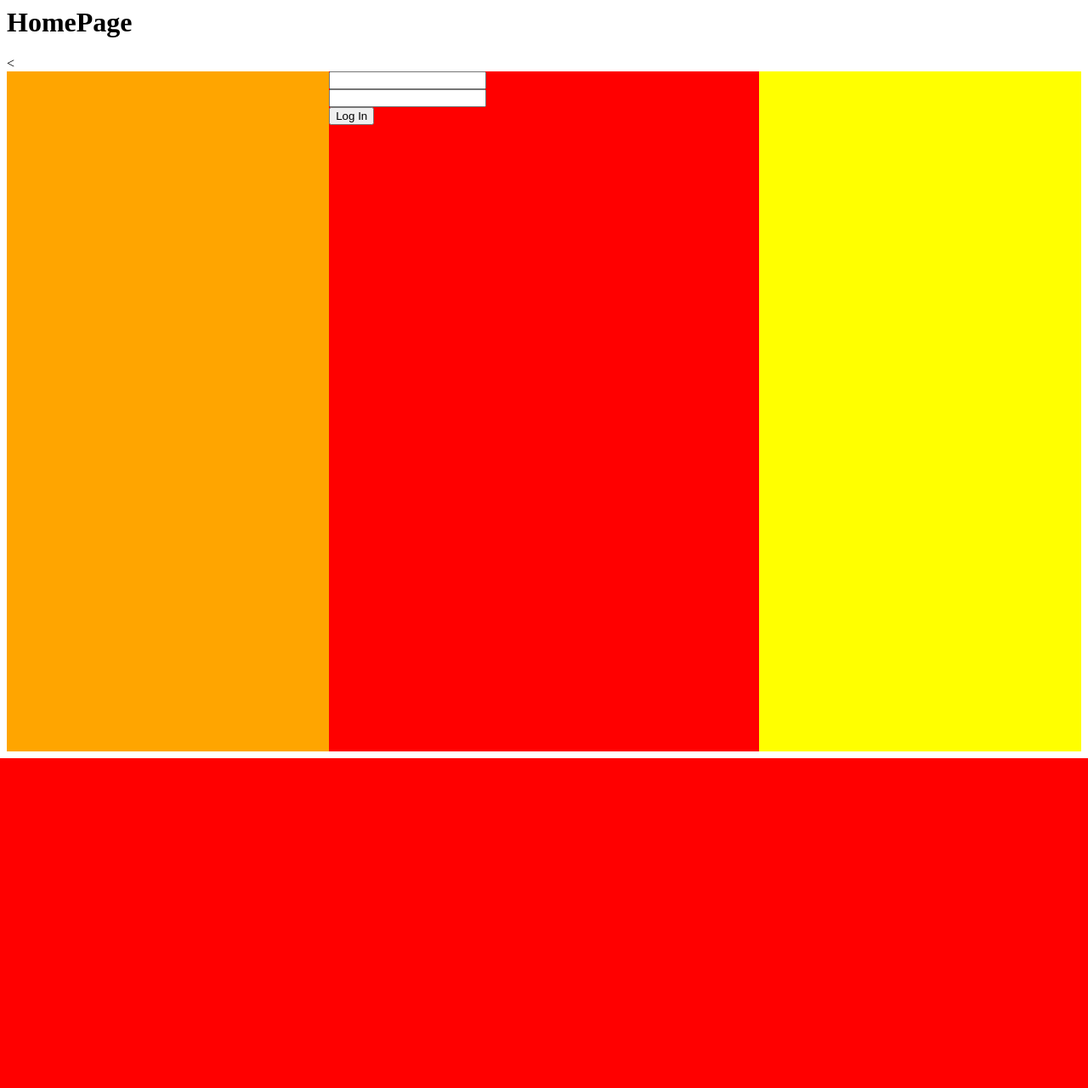
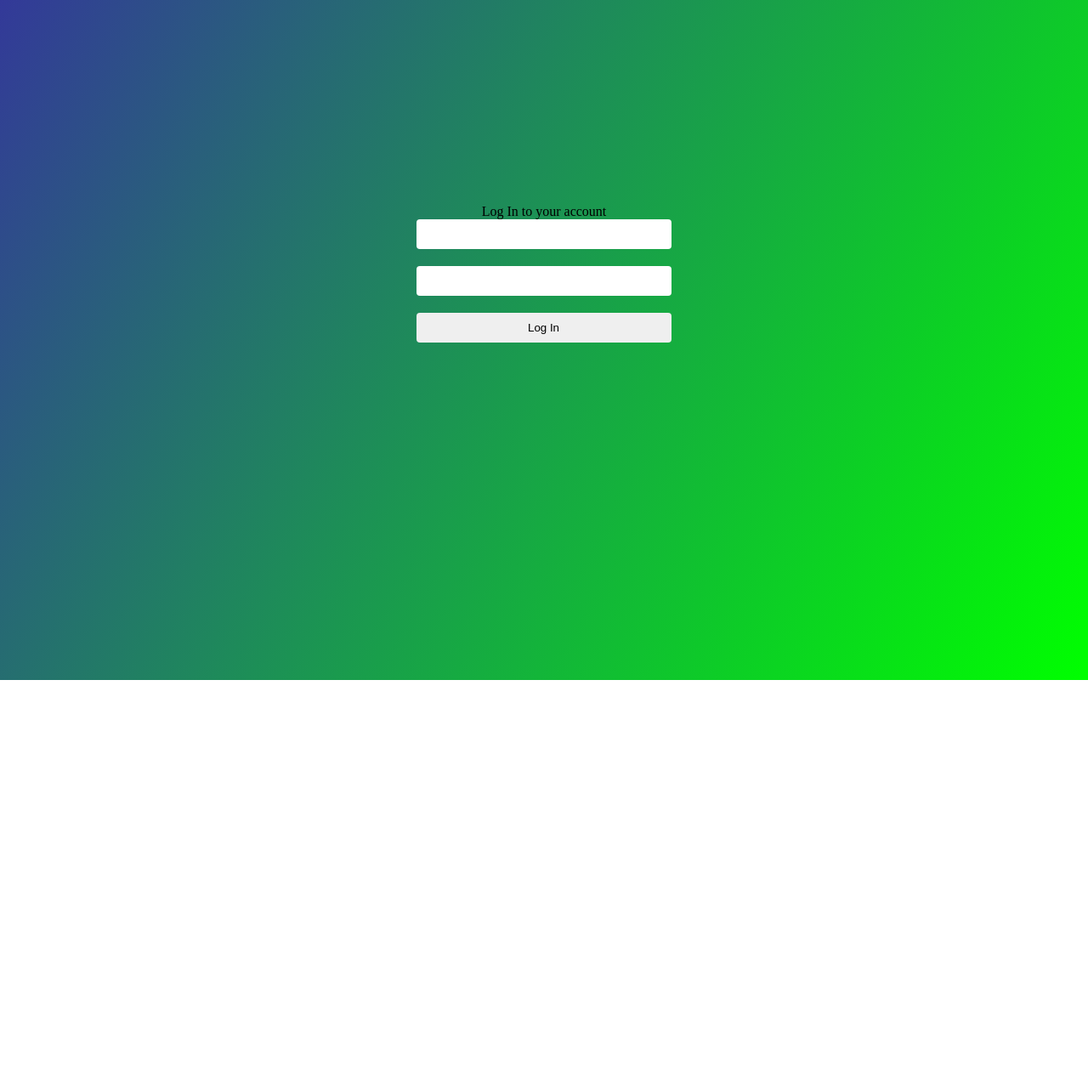
Before and after one commit to PraiseTheNewSun/StudentManager, a Django app: page / in a window 1280 px wide. Shown: the whole page at 85% size. Before the commit the page ends 892 px from the top, so only its background shows below. Run offline with Django 4.2, Linux system fonts and the light colour scheme.

Commit message:
Update 1

```diff
--- a/manager/templates/manager/home.html
+++ b/manager/templates/manager/home.html
@@ -1,9 +1,26 @@
 {% block home %}
-<h1>HomePage</h1>
-<
-<div style="width: 100%; height: 100vh; display: flex; margin: 0px; padding: 0px">
-    <div style="width: 30%; height: 100vh; background-color: orange; margin: 0px; padding: 0px"></div>
-    <div style="width: 40%; height: 100vh; background-color: red; margin: 0px; padding: 0px"; >
+<style>
+    #body{
+        background-image: linear-gradient(120deg, #333999, #00ff00)
+    }
+    body{
+        margin: 0px;
+        padding: 0px;
+    }
+    input{
+        width: 300px;
+        height: 35px;
+        margin-bottom: 20px;
+        border: none;
+        border-radius: 4px;
+        padding-left: 5px;
+    }
+</style>
+<body>
+    <div id="body" style="width: 100%; height: 100vh; display: flex">
+        <div style="width: 30%; height: 100vh; margin: 0px; padding: 0px"></div>
+        <div align="center" style="width: 40%; height: 100vh; margin: 0px; padding: 30vh">
+            <span>Log In to your account</span>
             <form method="post">
                 {% csrf_token %}
                 <input type="text" name="username"><br>
@@ -11,6 +28,7 @@
                 <input type="submit" value="Log In">
             </form>
         </div>
-    <div style="width: 30%; height: 100vh; background-color: yellow; margin: 0px; padding: 0px"></div>
+        <div style="width: 30%; height: 100vh; margin: 0px; padding: 0px"></div>
     </div>
+</body>
 {% endblock %}
```
Also changed, not shown: manager/templates/manager/dashboard.html (+7 -0 lines), db.sqlite3. Lines whose indentation alone changed are shown as unchanged.
